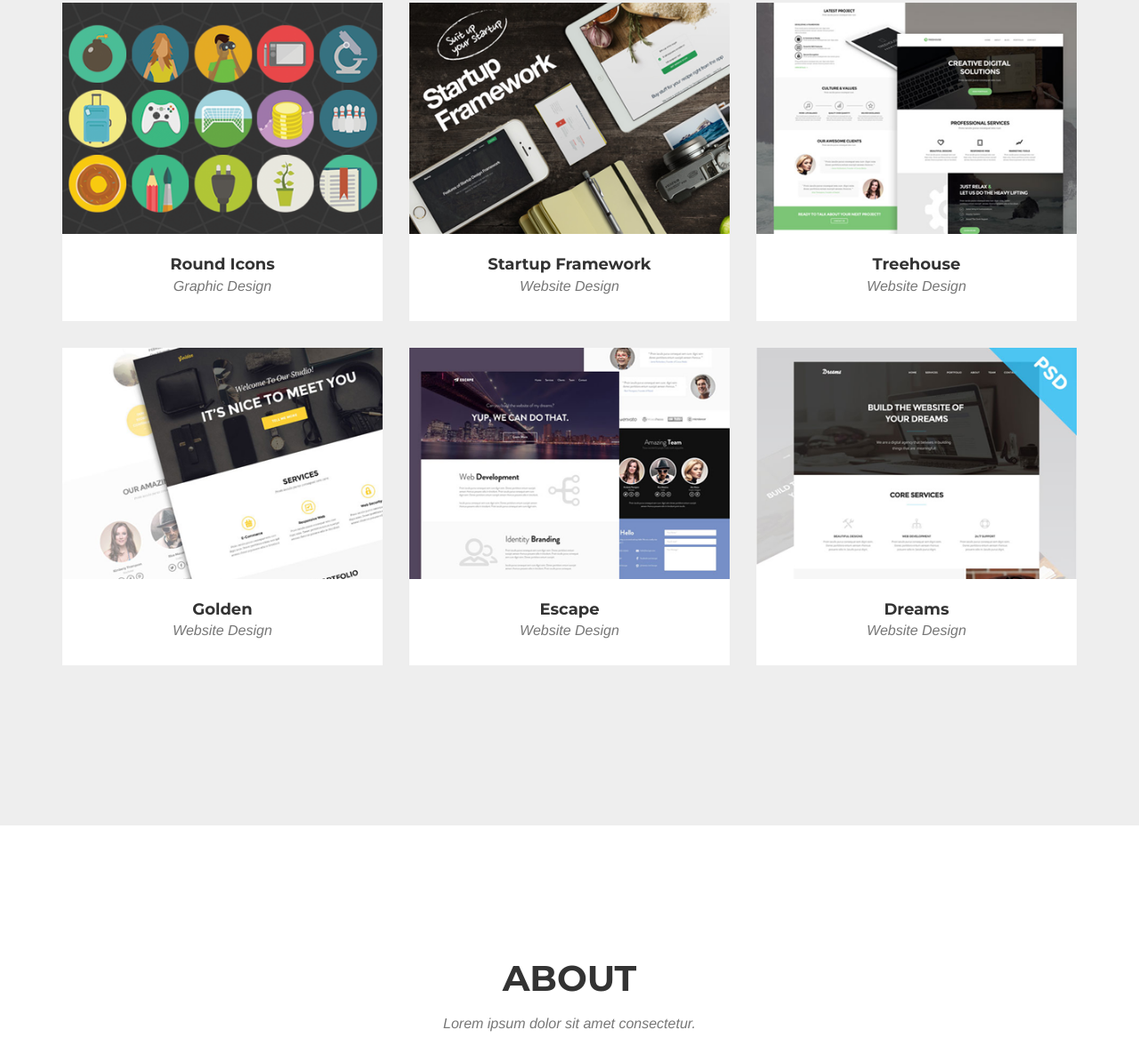
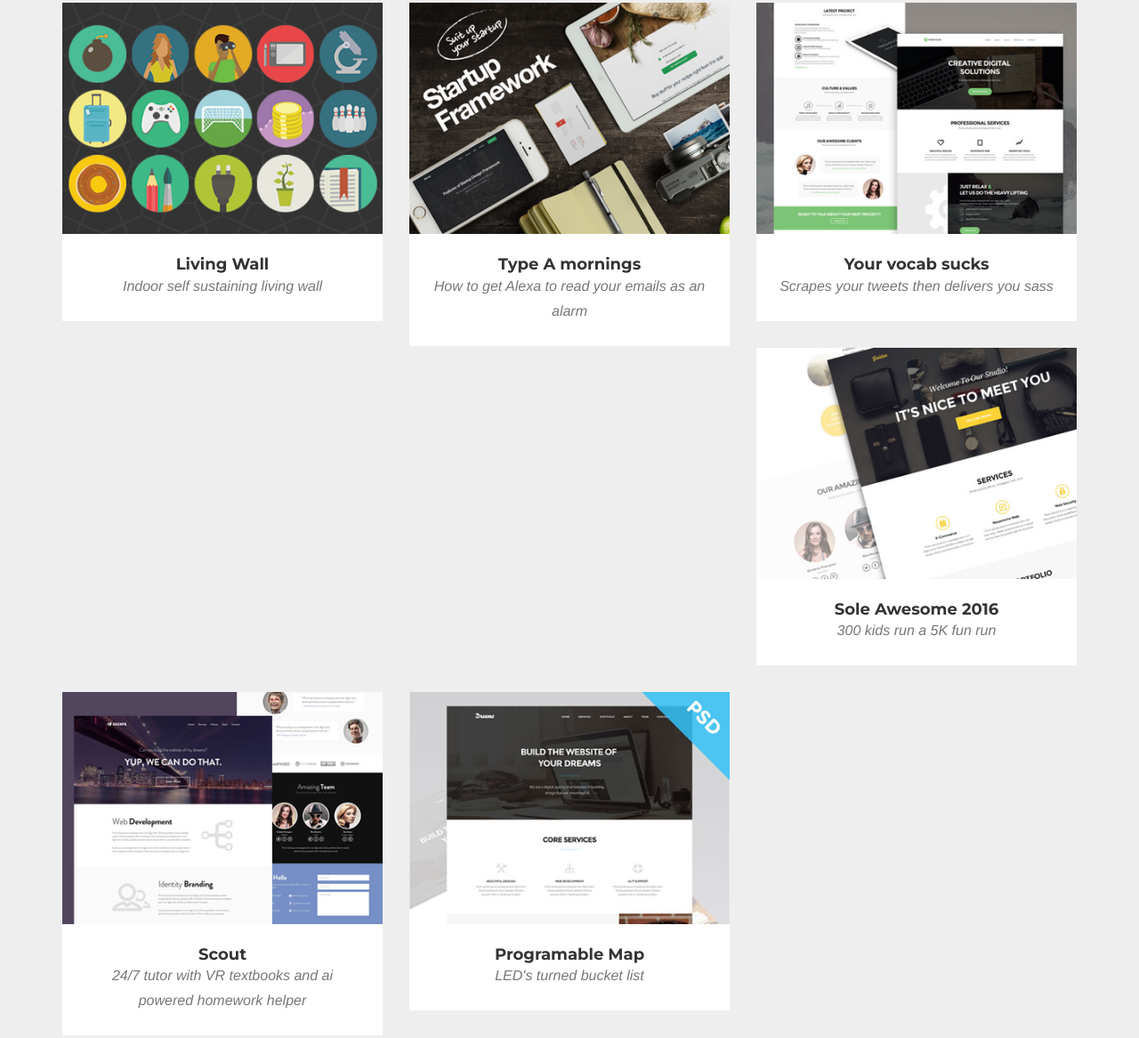
Before and after one commit to Cassidy-Robertson/sitethree, a website: page index.html in a window 1280 px wide. Shown: the part 1739-2906 px from the top of the page at 89% size. Drawn offline with nearby package versions, Linux system fonts and the light colour scheme; a web font is replaced by a local one.

Commit message:
projects draft

```diff
--- a/index.html
+++ b/index.html
@@ -128,8 +128,8 @@
         <div class="container">
             <div class="row">
                 <div class="col-lg-12 text-center">
-                    <h2 class="section-heading">Portfolio</h2>
-                    <h3 class="section-subheading text-muted">Lorem ipsum dolor sit amet consectetur.</h3>
+                    <h2 class="section-heading">Projects</h2>
+                    <h3 class="section-subheading text-muted">Some of it I get paid for, some of it I do so this section makes me look cool</h3>
                 </div>
             </div>
             <div class="row">
@@ -143,8 +143,8 @@
                         <img src="img/portfolio/roundicons.png" class="img-responsive" alt="">
                     </a>
                     <div class="portfolio-caption">
-                        <h4>Round Icons</h4>
-                        <p class="text-muted">Graphic Design</p>
+                        <h4>Living Wall</h4>
+                        <p class="text-muted">Indoor self sustaining living wall</p>
                     </div>
                 </div>
                 <div class="col-md-4 col-sm-6 portfolio-item">
@@ -157,8 +157,8 @@
                         <img src="img/portfolio/startup-framework.png" class="img-responsive" alt="">
                     </a>
                     <div class="portfolio-caption">
-                        <h4>Startup Framework</h4>
-                        <p class="text-muted">Website Design</p>
+                        <h4>Type A mornings</h4>
+                        <p class="text-muted">How to get Alexa to read your emails as an alarm</p>
                     </div>
                 </div>
                 <div class="col-md-4 col-sm-6 portfolio-item">
@@ -171,8 +171,8 @@
                         <img src="img/portfolio/treehouse.png" class="img-responsive" alt="">
                     </a>
                     <div class="portfolio-caption">
-                        <h4>Treehouse</h4>
-                        <p class="text-muted">Website Design</p>
+                        <h4>Your vocab sucks</h4>
+                        <p class="text-muted">Scrapes your tweets then delivers you sass</p>
                     </div>
                 </div>
                 <div class="col-md-4 col-sm-6 portfolio-item">
@@ -185,8 +185,8 @@
                         <img src="img/portfolio/golden.png" class="img-responsive" alt="">
                     </a>
                     <div class="portfolio-caption">
-                        <h4>Golden</h4>
-                        <p class="text-muted">Website Design</p>
+                        <h4>Sole Awesome 2016</h4>
+                        <p class="text-muted">300 kids run a 5K fun run</p>
                     </div>
                 </div>
                 <div class="col-md-4 col-sm-6 portfolio-item">
@@ -199,8 +199,8 @@
                         <img src="img/portfolio/escape.png" class="img-responsive" alt="">
                     </a>
                     <div class="portfolio-caption">
-                        <h4>Escape</h4>
-                        <p class="text-muted">Website Design</p>
+                        <h4>Scout</h4>
+                        <p class="text-muted">24/7 tutor with VR textbooks and ai powered homework helper</p>
                     </div>
                 </div>
                 <div class="col-md-4 col-sm-6 portfolio-item">
@@ -213,8 +213,8 @@
                         <img src="img/portfolio/dreams.png" class="img-responsive" alt="">
                     </a>
                     <div class="portfolio-caption">
-                        <h4>Dreams</h4>
-                        <p class="text-muted">Website Design</p>
+                        <h4>Programable Map</h4>
+                        <p class="text-muted">LED's turned bucket list</p>
                     </div>
                 </div>
             </div>
```
